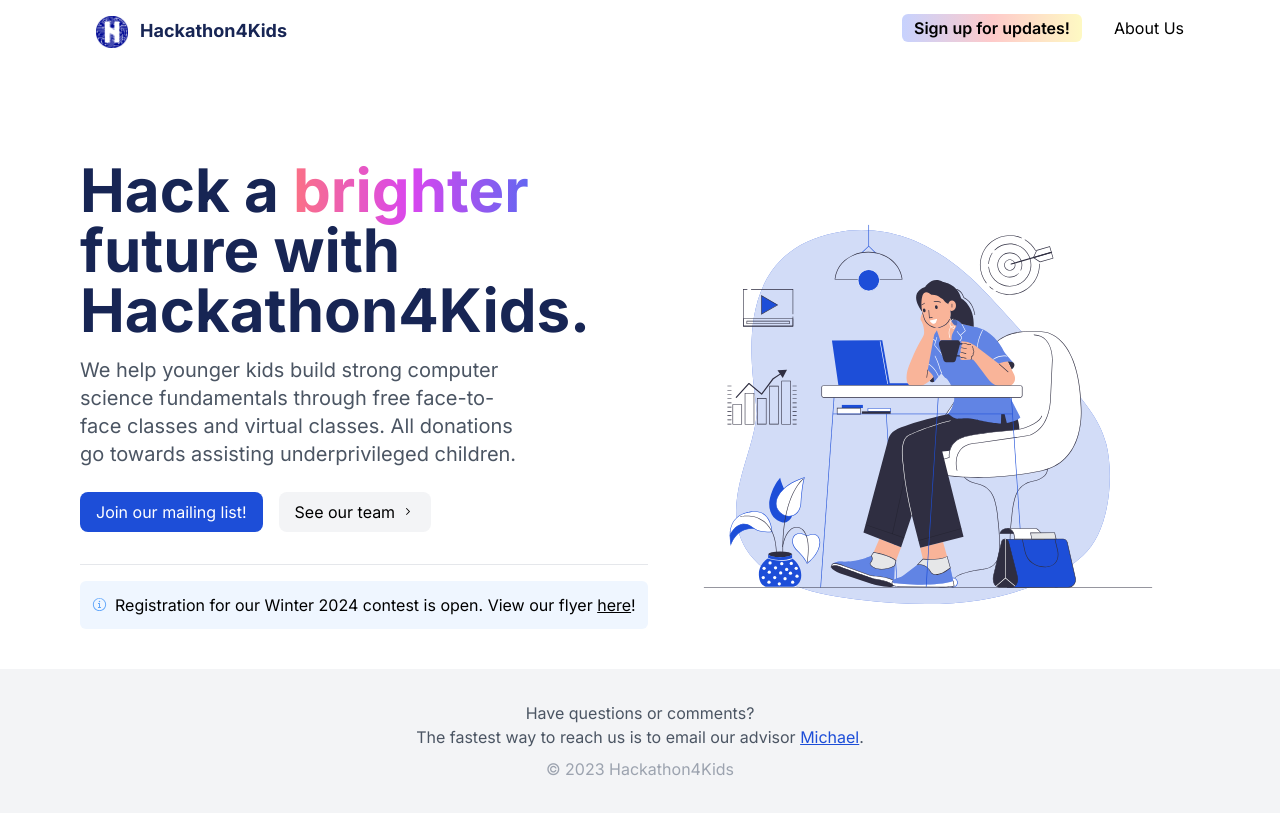
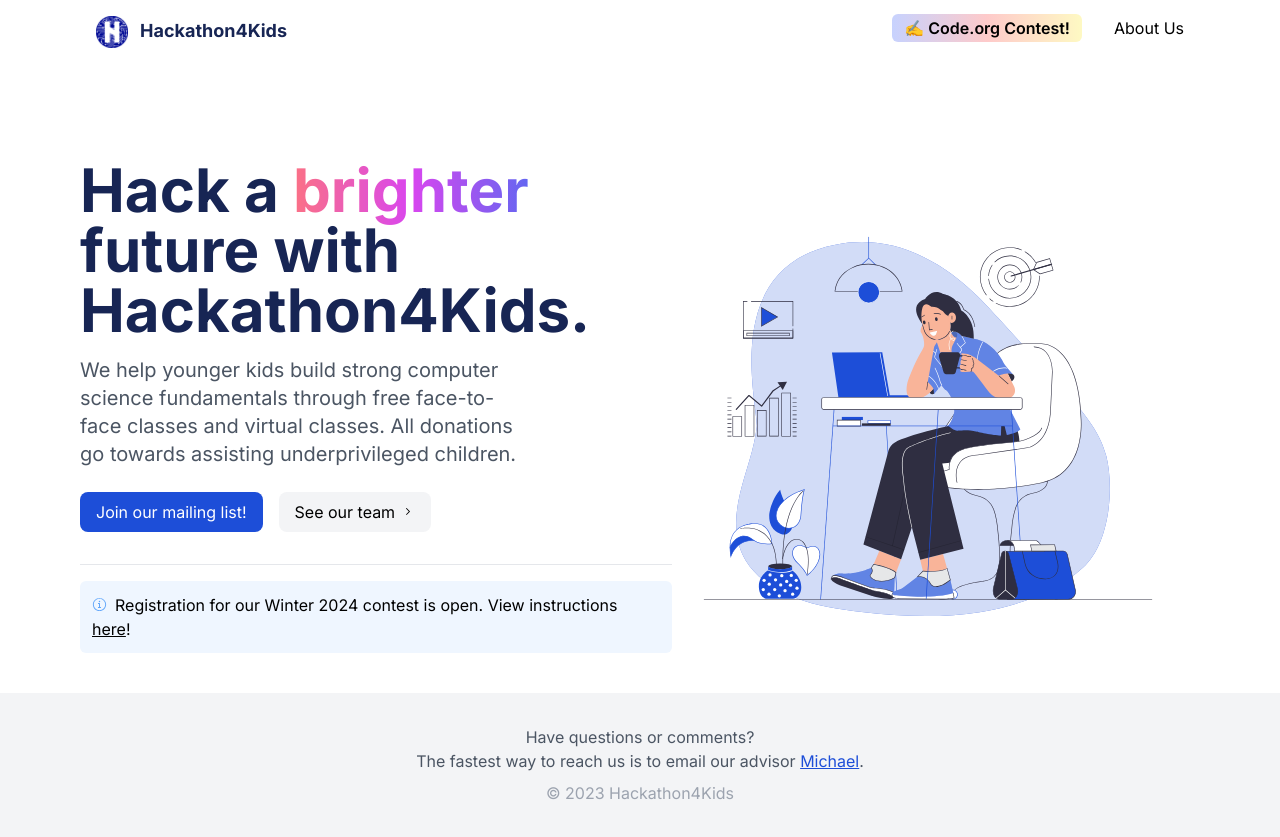
Before and after one commit to hellolol346/hackathon4kids.org, a Next.js app: page / in a window 1280 px wide. Before the commit the page ends 813 px from the top, so only its background shows below. Built offline with nearby package versions, Linux system fonts and the light colour scheme.

Commit message:
fix: Adjust links

```diff
--- a/src/app/Navigation.tsx
+++ b/src/app/Navigation.tsx
@@ -2,6 +2,7 @@
 
 import * as NavigationMenu from '@radix-ui/react-navigation-menu'
 import Image from 'next/image'
+import Link from 'next/link'
 import logo from 'public/logo.png'
 
 const Navigation = () => (
@@ -26,7 +27,7 @@ const Navigation = () => (
     <NavigationMenu.List className="flex flex-col mt-4 md:mt-0 md:flex-row gap-2 md:gap-8">
       <NavigationMenu.Item>
         <NavigationMenu.Link asChild className="rounded-md px-3 py-1 bg-gradient-to-r from-indigo-200 via-red-200 to-yellow-100">
-          <a target="_blank" href="https://bit.ly/h4k-interest" className="font-semibold">Sign up for updates!</a>
+          <Link href="/code.org" className="font-semibold">✍️ Code.org Contest!</Link>
         </NavigationMenu.Link>
       </NavigationMenu.Item>
 
--- a/src/app/page.tsx
+++ b/src/app/page.tsx
@@ -35,7 +35,7 @@ export default function Home() {
           <hr className="mt-8 mb-4" />
           <p className="p-3 rounded-md bg-blue-50">
             <InfoCircledIcon className="text-blue-400 text-md inline-block -translate-y-0.5 mr-2" />
-            Registration for our Winter 2024 contest is open. View our flyer <Link target="_blank" href="/H4K_Coding_Competition_Flyer.png" className="underline">here</Link>!
+            Registration for our Winter 2024 contest is open. View instructions <Link target="_blank" href="/code.org" className="underline">here</Link>!
           </p>
         </div>
         <Image
```
